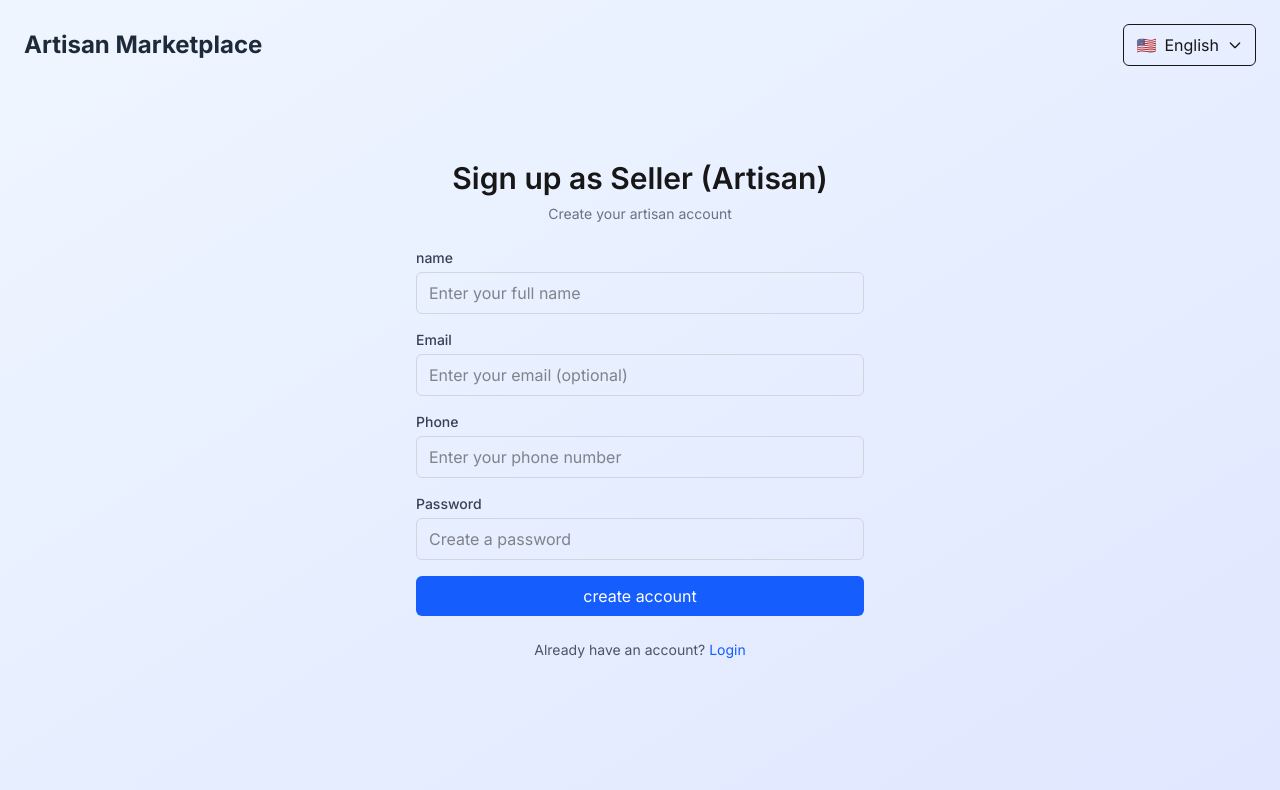
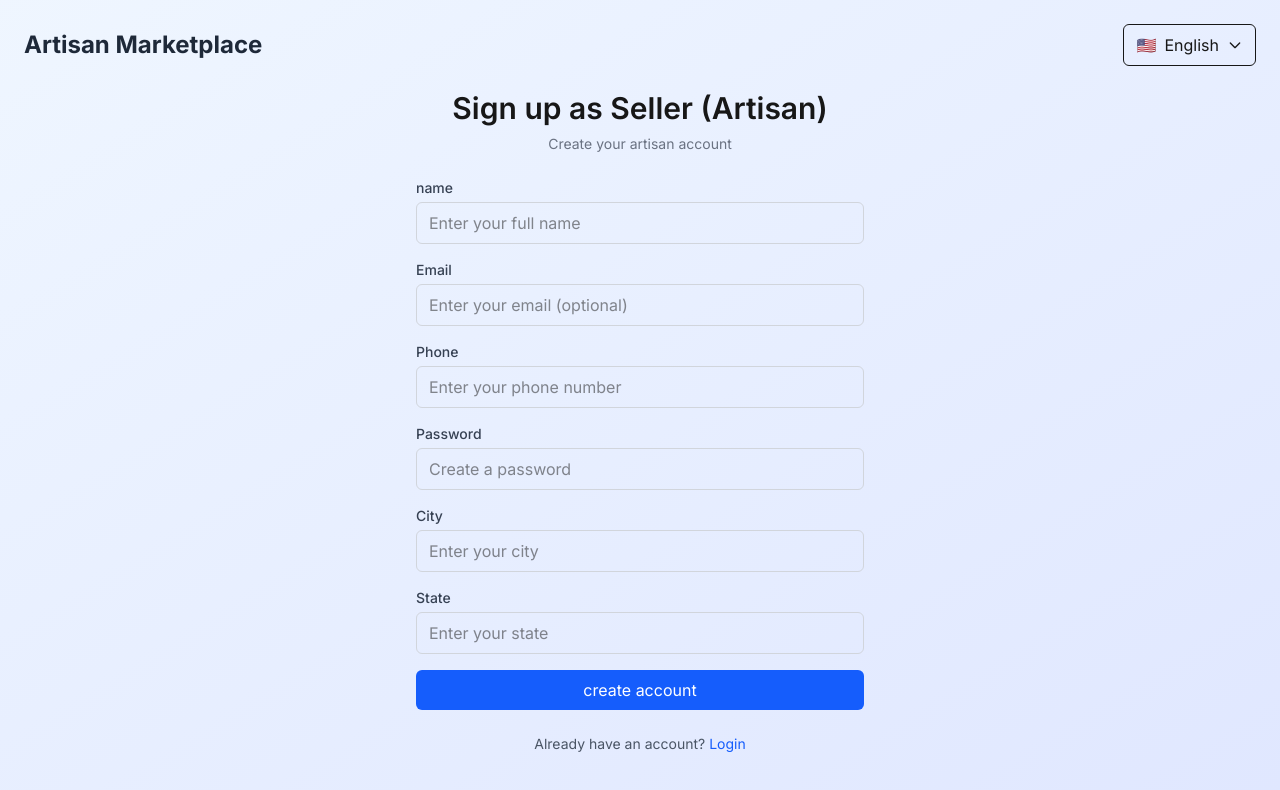
Before and after one commit to BHOOMIJ256/AI-Powered-Marketplace-Assistant-for-Local-Artisans, a Next.js app: page /signup/seller in a window 1280 px wide. Shown: the top 790 px of the page. Built offline with nearby package versions, Linux system fonts and the light colour scheme.

Commit message:
Fix sign up issue by bhoomi

```diff
--- a/src/app/api/logout/route.ts
+++ b/src/app/api/logout/route.ts
@@ -1,48 +1,30 @@
-import { NextRequest, NextResponse } from "next/server";
-import { cookies } from "next/headers";
+// src/app/api/logout/rout.ts
+import { NextRequest, NextResponse } from 'next/server';
 
-export async function POST(req: NextRequest) {
+export async function POST(request: NextRequest) {
   try {
-    const cookieStore = await cookies();
-    const userSession = cookieStore.get("session_user");
-    const buyerSession = cookieStore.get("session_buyer");
+    const response = NextResponse.redirect(new URL('/', request.url));
 
-    const response = NextResponse.json({
-      success: true,
-      message: "Logged out successfully"
+    // Clear all session cookies
+    response.cookies.set('session_user', '', {
+      httpOnly: true,
+      sameSite: 'lax',
+      secure: process.env.NODE_ENV === 'production',
+      path: '/',
+      maxAge: 0, // Expire immediately
     });
 
-    // Clear both session cookies
-    if (userSession) {
-      response.cookies.set("session_user", "", {
-        httpOnly: true,
-        secure: process.env.NODE_ENV === "production",
-        sameSite: "lax",
-        maxAge: 0,
-        expires: new Date(0)
-      });
-    }
-
-    if (buyerSession) {
-      response.cookies.set("session_buyer", "", {
-        httpOnly: true,
-        secure: process.env.NODE_ENV === "production",
-        sameSite: "lax",
-        maxAge: 0,
-        expires: new Date(0)
-      });
-    }
+    response.cookies.set('session_buyer', '', {
+      httpOnly: true,
+      sameSite: 'lax',
+      secure: process.env.NODE_ENV === 'production',
+      path: '/',
+      maxAge: 0, // Expire immediately
+    });
 
     return response;
-
   } catch (error) {
-    console.error("Logout error:", error);
-    return NextResponse.json({ success: false, message: "Logout failed" }, { status: 500 });
+    console.error('Logout error:', error);
+    return NextResponse.redirect(new URL('/', request.url));
   }
 }
-
-export async function GET(_req: NextRequest) {
-  const res = NextResponse.json({ success: true, message: "Logged out" });
-  res.cookies.set("session_user", "", { httpOnly: true, path: "/", maxAge: 0 });
-  return res;
-}
--- a/src/app/signup/seller/page.tsx
+++ b/src/app/signup/seller/page.tsx
@@ -1,10 +1,56 @@
+//src/app/signup/sellr/page.tsx
+
 "use client";
 
 import Link from "next/link";
+import { useState } from "react";
+import { useRouter } from "next/navigation";
 import LanguageSelector from "@/components/LanguageSelector";
 import TranslatedText from "@/components/TranslatedText";
 
 export default function SellerSignupPage() {
+  const [isLoading, setIsLoading] = useState(false);
+  const [error, setError] = useState("");
+  const router = useRouter();
+
+  const handleSubmit = async (e: React.FormEvent<HTMLFormElement>) => {
+    e.preventDefault();
+    setIsLoading(true);
+    setError("");
+
+    const formData = new FormData(e.currentTarget);
+    const data = {
+      name: formData.get("name") as string,
+      email: formData.get("email") as string,
+      phone: formData.get("phone") as string,
+      password: formData.get("password") as string,
+      city: formData.get("city") as string,
+      state: formData.get("state") as string,
+    };
+
+    try {
+      const response = await fetch("/api/auth", {
+        method: "POST",
+        headers: {
+          "Content-Type": "application/json",
+        },
+        body: JSON.stringify(data),
+      });
+
+      const result = await response.json();
+
+      if (result.success) {
+        router.push("/dashboard");
+      } else {
+        setError(result.message || "Registration failed");
+      }
+    } catch (err) {
+      setError("Network error. Please try again.");
+    } finally {
+      setIsLoading(false);
+    }
+  };
+
   return (
     <div className="min-h-screen bg-gradient-to-br from-blue-50 to-indigo-100">
       {/* Header with Language Selector */}
@@ -24,7 +70,13 @@ export default function SellerSignupPage() {
             <p className="text-sm text-gray-500 mt-2">Create your artisan account</p>
           </div>
 
-          <form action="/api/auth" method="post" className="space-y-4">
+          {error && (
+            <div className="bg-red-100 border border-red-400 text-red-700 px-4 py-3 rounded">
+              {error}
+            </div>
+          )}
+
+          <form onSubmit={handleSubmit} className="space-y-4">
             <div>
               <label htmlFor="name" className="block text-sm font-medium text-gray-700 mb-1">
                 <TranslatedText translationKey="name" />
@@ -80,11 +132,44 @@ export default function SellerSignupPage() {
               />
             </div>
 
+            <div>
+              <label htmlFor="city" className="block text-sm font-medium text-gray-700 mb-1">
+                City
+              </label>
+              <input
+                id="city"
+                name="city"
+                type="text"
+                required
+                className="w-full px-3 py-2 border border-gray-300 rounded-md focus:outline-none focus:ring-2 focus:ring-blue-500"
+                placeholder="Enter your city"
+              />
+            </div>
+
+            <div>
+              <label htmlFor="state" className="block text-sm font-medium text-gray-700 mb-1">
+                State
+              </label>
+              <input
+                id="state"
+                name="state"
+                type="text"
+                required
+                className="w-full px-3 py-2 border border-gray-300 rounded-md focus:outline-none focus:ring-2 focus:ring-blue-500"
+                placeholder="Enter your state"
+              />
+            </div>
+
             <button
               type="submit"
-              className="w-full bg-blue-600 text-white py-2 px-4 rounded-md hover:bg-blue-700 transition-colors"
+              disabled={isLoading}
+              className="w-full bg-blue-600 text-white py-2 px-4 rounded-md hover:bg-blue-700 transition-colors disabled:opacity-50 disabled:cursor-not-allowed"
             >
-              <TranslatedText translationKey="create" /> <TranslatedText translationKey="account" />
+              {isLoading ? "Creating Account..." : (
+                <>
+                  <TranslatedText translationKey="create" /> <TranslatedText translationKey="account" />
+                </>
+              )}
             </button>
           </form>
 
```
